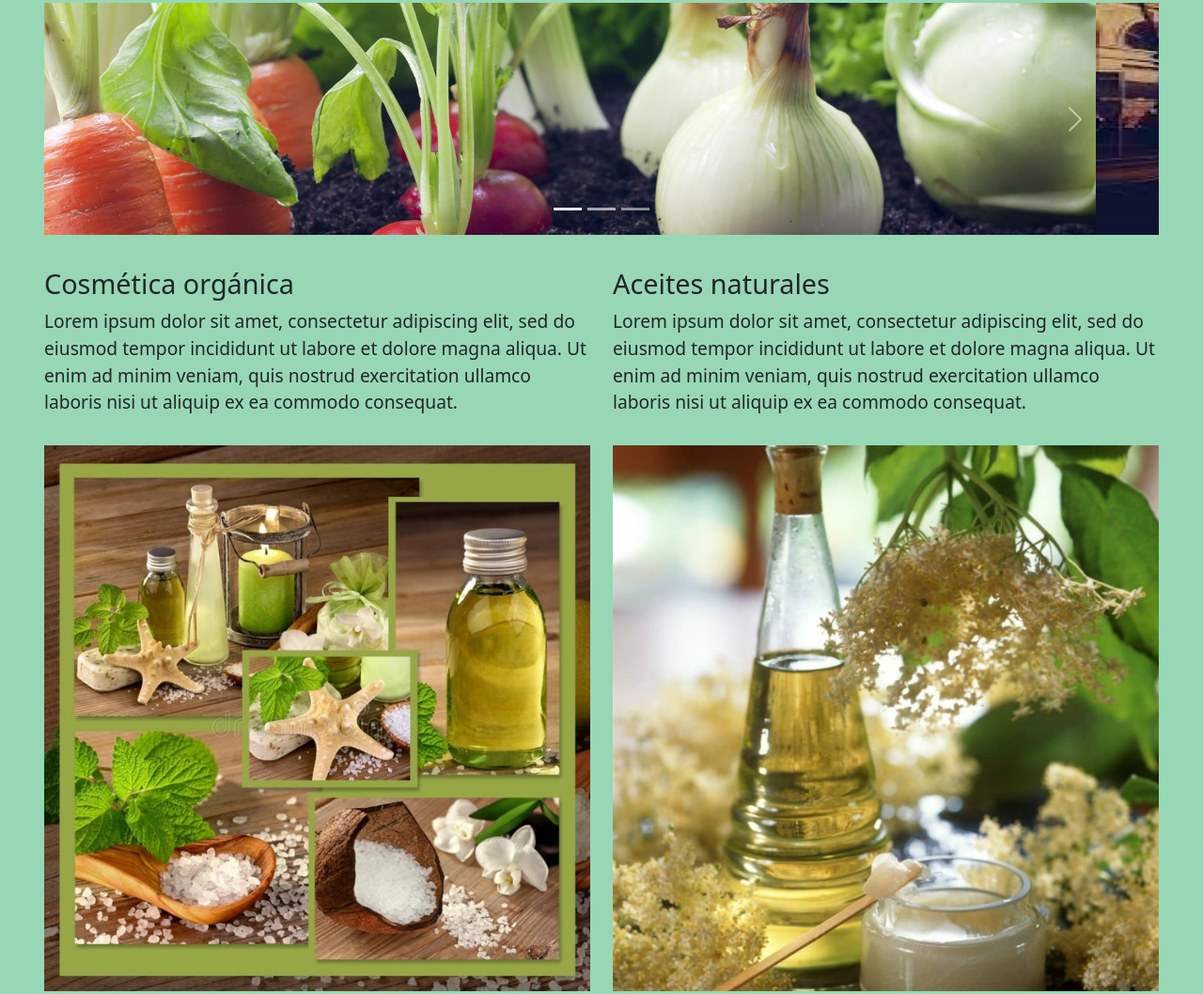
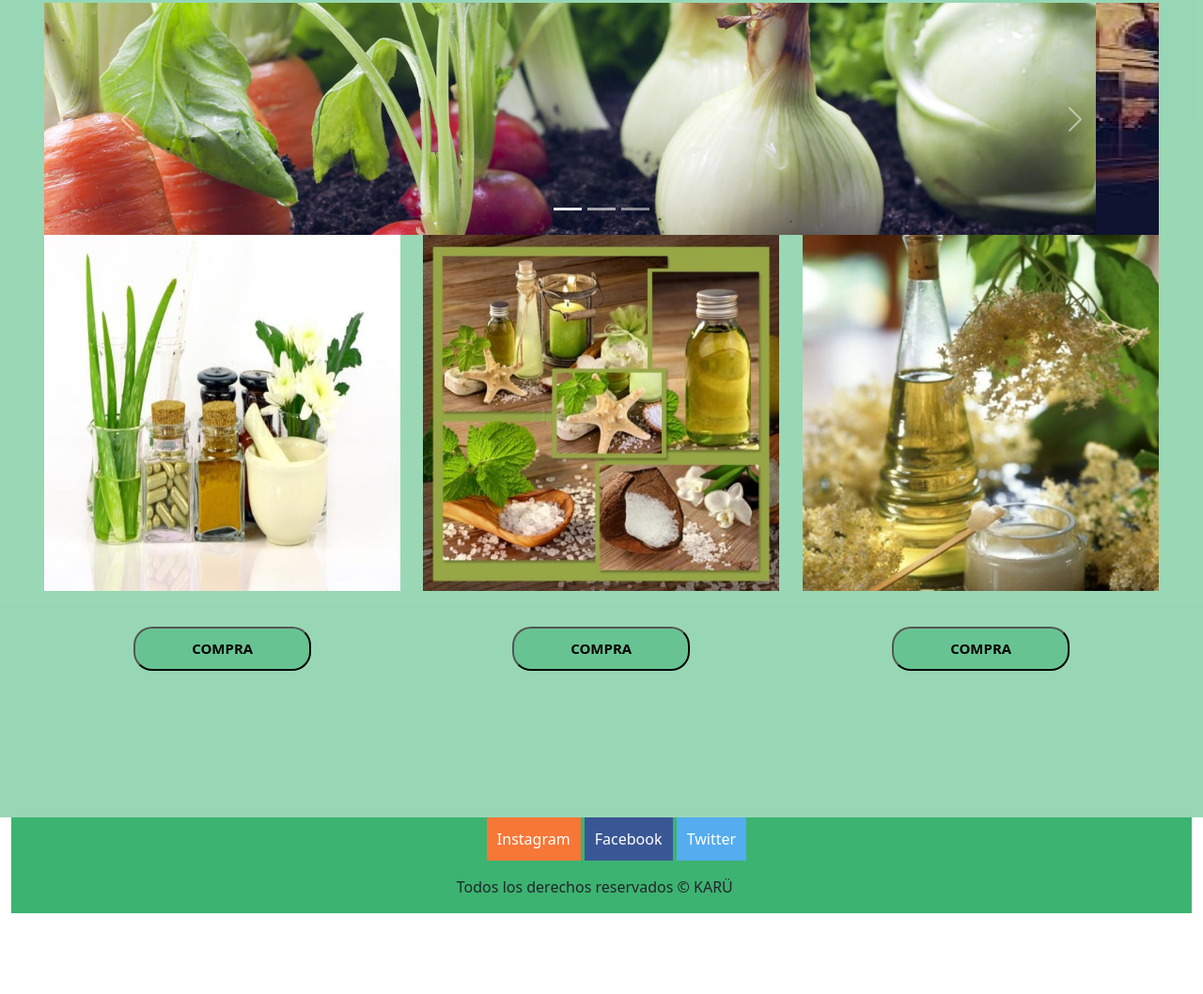
Before and after one commit to jpneveu/karu_sass, a website: page index.html in a window 1280 px wide. Shown: the part 375-1433 px from the top of the page at 94% size. After the commit the page ends 1347 px from the top, so only its background shows below. Drawn offline with nearby package versions, Linux system fonts and the light colour scheme.

Commit message:
actualicé index

```diff
--- a/index.html
+++ b/index.html
@@ -54,7 +54,7 @@
             </header>
     <main class="row contenidoPrincipal">
         <!--Contenido principal-->
-                <section class="col-lg-12 col-xs-12">
+                <section class="col-lg-12 col-md-12 col-sm-12 col-xs-12">
                     <h1>Productos orgánicos y naturales</h1>
                     <p class="parrafo">Facilitamos el cambio de una alimentación convencional a una saludable, enfocándonos en alimentos orgánicos y naturales.
                         labore et dolore magna
@@ -67,7 +67,7 @@
                         incididunt ut
                         labore et dolore</p>
                 </section>
-                <section class="col-lg-12 col-xs-12">
+                <section class="col-lg-12 col-md-12 col-sm-12 col-xs-12">
                     <!--Carrousell-->
                     <div id="carouselWithIndicators" class="carousel slide" data-bs-ride="carousel">
                         <ol class="carousel-indicators">
@@ -97,42 +97,40 @@
                     </div>
 
                 </section>
-        <div class="container-fluid">
-            <div class="row">
-                    <article class="col-lg-6 col-xs-12">
-                        <h2>Cosmética orgánica</h2>
-                        <p class="parrafo">Lorem ipsum dolor sit amet, consectetur adipiscing elit, sed do eiusmod
-                            tempor
-                            incididunt
-                            ut
-                            labore et dolore magna
-                            aliqua. Ut enim ad minim veniam, quis nostrud exercitation ullamco laboris nisi ut
-                            aliquip ex ea
-                            commodo consequat.</p>
-                            <img src="multimedia/img2.jpg" class="img-fluid" alt="Producto destacado" />
-                    </article>
-                    <article class="col-lg-6 col-xs-12">
-                        <h2>Aceites naturales</h2>
-                        <p class="parrafo">Lorem ipsum dolor sit amet, consectetur adipiscing elit, sed do eiusmod
-                            tempor
-                            incididunt
-                            ut
-                            labore et dolore magna
-                            aliqua. Ut enim ad minim veniam, quis nostrud exercitation ullamco laboris nisi ut
-                            aliquip ex ea
-                            commodo consequat.</p>
-                            <img src="multimedia/img3.jpg" class="img-fluid" alt="Producto destacado" />
-                    </article>
-            </div>
-        </div>
 
+                <section>
+                    <div class="row">
+                        <div class="col-lg-4 col-md-12 col-sm-12 col-xs-12 divProductos animate__animated animate__zoomIn">
+                            <img src="../multimedia/productos/img1.jpg" class="img-fluid" alt="Artículo 1">
+                            <button class="botonProductos">
+                                <a href="#" target="_blank">COMPRA</a>
+                            </button>
 
+                        </div>
+
+                        <div class="col-lg-4 col-md-12 col-sm-12 col-xs-12 divProductos animate__animated animate__zoomIn">
+                            <img src="../multimedia/productos/img2.jpg" class="img-fluid" alt="Artículo 2">
+                            <button class="botonProductos">
+                                <a href="#" target="_blank">COMPRA</a>
+                            </button>
+
+                        </div>
+
+                        <div class="col-lg-4 col-md-12 col-sm-12 col-xs-12 divProductos animate__animated animate__zoomIn">
+                            <img src="../multimedia/productos/img3.jpg" class="img-fluid" alt="Artículo 3">
+                            <button class="botonProductos">
+                                <a href="#" target="_blank">COMPRA</a>
+                            </button>
+
+                        </div>
+                    </div>
+                </section>
         <!--Fin de contenido principal-->
     </main>
     <footer>
         <section>
                 <div class="row">
-                    <div class="col-lg-12 col-xs-12">
+                    <div class="col-lg-12 col-md-12 col-sm-12 col-xs-12">
                         <nav>
                             <ul>
                                 <li class="btn--instagram"><a href="https://www.instagram.com/">Instagram</a></li>
```
